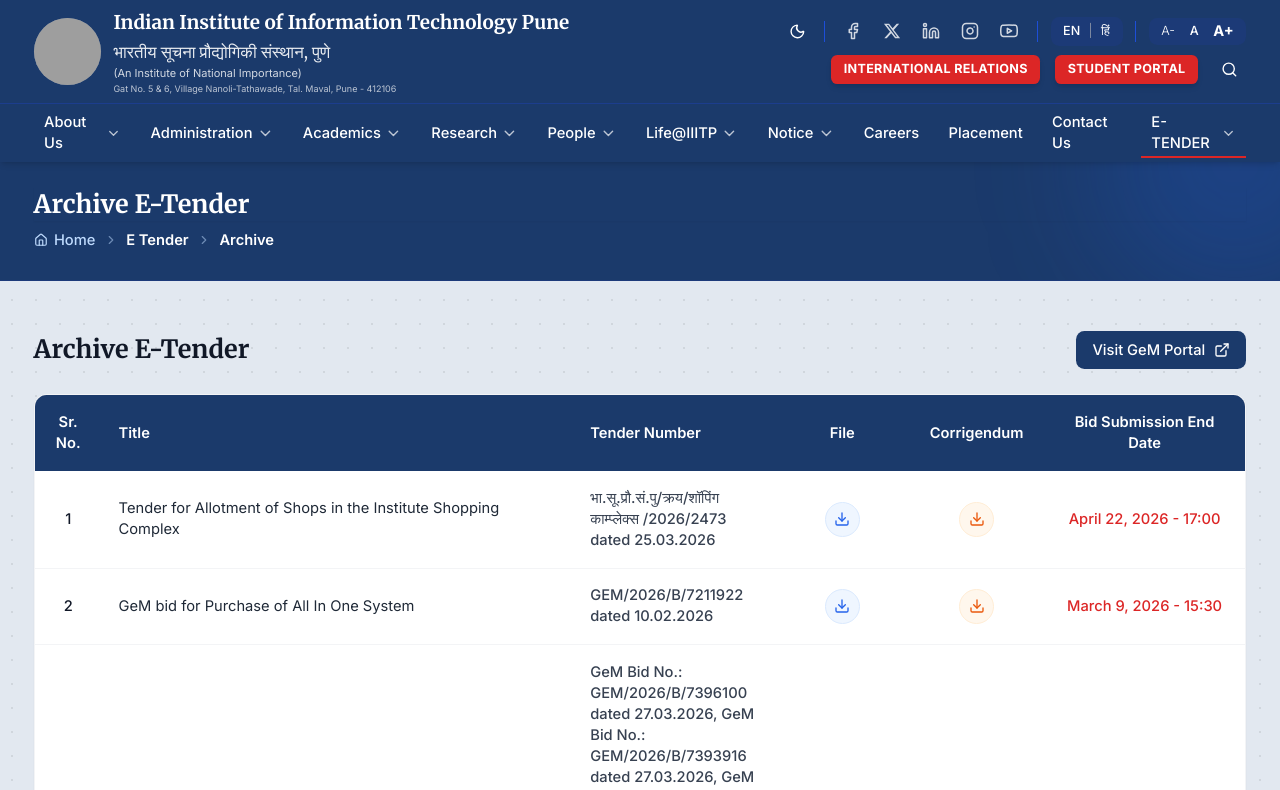
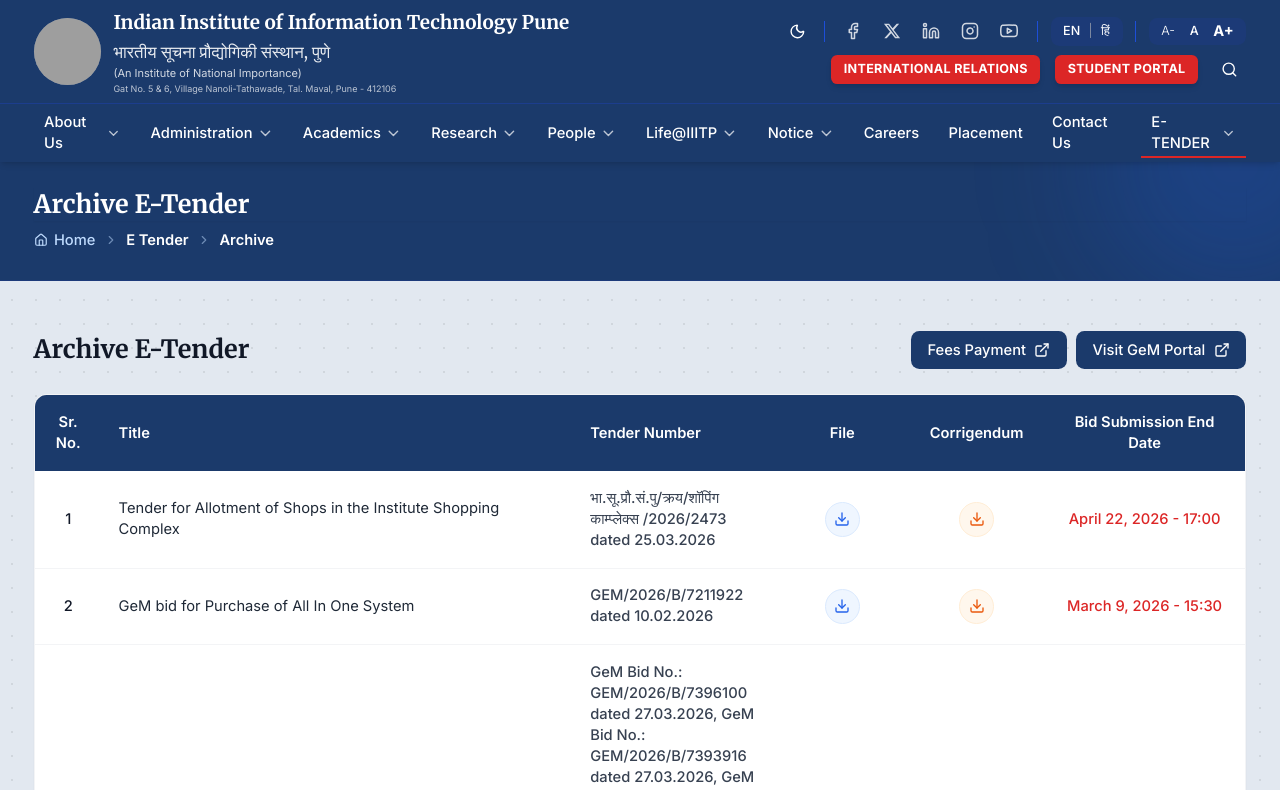
Before and after one commit to iiitp-official/website, a React (Vite) app: page /e-tender/archive in a window 1280 px wide. Shown: the top 790 px of the page. Built offline with nearby package versions, Linux system fonts and the light colour scheme; grey boxes are pictures that could not be loaded.

Commit message:
Added Button in e-tender

```diff
--- a/src/pages/ETenderPage.jsx
+++ b/src/pages/ETenderPage.jsx
@@ -58,15 +58,27 @@
           <h2 className="text-2xl font-bold text-gray-900 dark:text-white font-serif">
             {pageTitle}
           </h2>
+          <div className="flex gap-2 items-center">
+            {/* Fees Button */}
+            <a
+              href="https://payments.billdesk.com/bdcollect/bd/indianinstituteofinformationtechnologypuneii/16417"
+              target="_blank"
+              rel="noopener noreferrer"
+              className="inline-flex items-center justify-center gap-2 bg-primary dark:bg-primary-dark text-white px-4 py-2 rounded-lg font-medium hover:bg-blue-800 dark:hover:bg-blue-900 transition-colors text-sm"
+            >
+              Fees Payment
+              <ExternalLink size={16} />
+            </a>
+            {/* Visit GeM Portal Button */}
             <a
               href="https://gem.gov.in/"
               target="_blank" rel="noopener noreferrer"
-
               className="inline-flex items-center justify-center gap-2 bg-primary dark:bg-primary-dark text-white px-4 py-2 rounded-lg font-medium hover:bg-blue-800 dark:hover:bg-blue-900 transition-colors text-sm"
             >
               Visit GeM Portal
               <ExternalLink size={16} />
             </a>
+          </div>
         </div>
 
         <div className="bg-white dark:bg-surface-dark rounded-xl shadow-sm border border-gray-100 dark:border-gray-800 w-full overflow-hidden flex flex-col">
```
Lines whose indentation alone changed are shown as unchanged.
